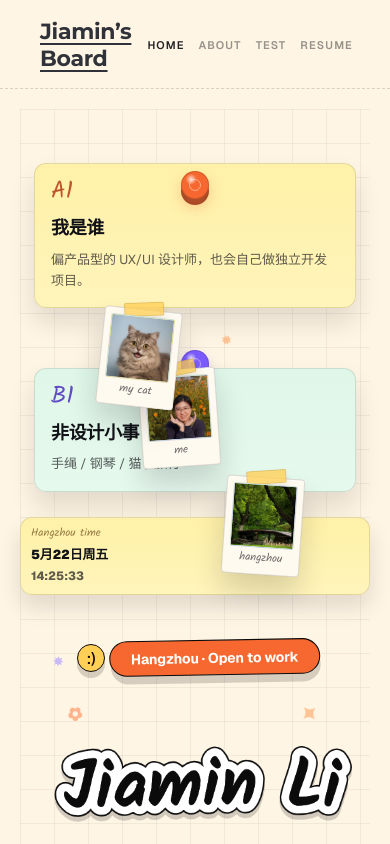
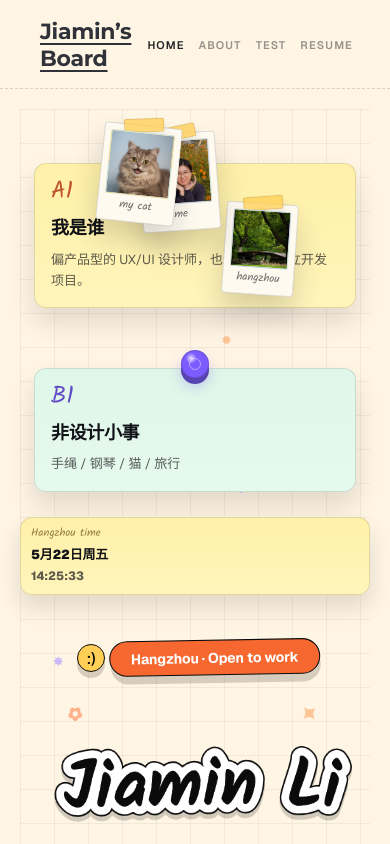
Before and after one commit to jaemin17/jaemin-portfolio, a Next.js app: page / in a window 390 px wide. Shown: the top 844 px of the page. Built offline with nearby package versions, Linux system fonts and the light colour scheme.

Commit message:
Fix homepage scatter polaroids overlapping the sticky header.
Scope polaroid top to polaroidPair only and use compact scatter offsets so photos sit just below the nav on large screens.

```diff
--- a/src/app/page.module.css
+++ b/src/app/page.module.css
@@ -100,6 +100,10 @@
   --polaroid-stack-offset: 60px;
   --cat-stack-offset: 30px;
   --right-cluster-offset: 56px;
+  --scatter-clear-below-header: 20px;
+  --scatter-top-cat: 20px;
+  --scatter-top-me: 26px;
+  --scatter-top-hangzhou: 96px;
   position: relative;
   z-index: 2;
   display: flow-root;
@@ -148,25 +152,25 @@
   }
 }
 
-.scatterMe {
+.middleScatter .scatterMe {
   --scatter-rotate: -5deg;
-  top: calc(188px + var(--top-cluster-offset) + var(--polaroid-stack-offset));
+  top: max(var(--scatter-top-me), var(--scatter-clear-below-header));
   left: clamp(120px, 4vw, 138px);
   z-index: 7;
   animation-delay: 240ms;
 }
 
-.scatterCat {
+.middleScatter .scatterCat {
   --scatter-rotate: 7deg;
-  top: calc(228px + var(--cat-stack-offset));
+  top: max(var(--scatter-top-cat), var(--scatter-clear-below-header));
   right: calc(clamp(148px, 7vw, 176px) + var(--right-cluster-offset));
   z-index: 8;
   animation-delay: 300ms;
 }
 
-.scatterHangzhou {
+.middleScatter .scatterHangzhou {
   --scatter-rotate: 5deg;
-  top: calc(340px + var(--top-cluster-offset) + var(--polaroid-stack-offset));
+  top: max(var(--scatter-top-hangzhou), calc(var(--scatter-clear-below-header) + 78px));
   left: clamp(216px, 14vw, 268px);
   right: auto;
   width: 108px;
@@ -530,9 +534,12 @@
   pointer-events: none;
 }
 
+.polaroidPair .polaroid {
+  top: 0;
+}
+
 .polaroid {
   position: absolute;
-  top: 0;
   width: 116px;
   margin: 0;
   padding: 9px 9px 15px;
@@ -1442,15 +1449,15 @@
     max-width: min(1520px, 100%);
   }
 
-  .scatterMe {
+  .middleScatter .scatterMe {
     left: clamp(132px, 6vw, 192px);
   }
 
-  .scatterCat {
+  .middleScatter .scatterCat {
     right: calc(clamp(160px, 8vw, 216px) + var(--right-cluster-offset));
   }
 
-  .scatterHangzhou {
+  .middleScatter .scatterHangzhou {
     left: clamp(256px, 16vw, 340px);
   }
 
@@ -1479,18 +1486,21 @@
     min-height: 1180px;
   }
 
-  .scatterMe {
-    top: calc(176px + var(--top-cluster-offset) + var(--polaroid-stack-offset));
+  .middleZone {
+    --scatter-top-cat: 22px;
+    --scatter-top-me: 28px;
+    --scatter-top-hangzhou: 100px;
+  }
+
+  .middleScatter .scatterMe {
     left: 120px;
   }
 
-  .scatterCat {
-    top: calc(220px + var(--cat-stack-offset));
+  .middleScatter .scatterCat {
     right: calc(148px + var(--right-cluster-offset));
   }
 
-  .scatterHangzhou {
-    top: calc(318px + var(--top-cluster-offset) + var(--polaroid-stack-offset));
+  .middleScatter .scatterHangzhou {
     left: 216px;
     right: auto;
   }
@@ -1549,22 +1559,26 @@
     width: 100px;
   }
 
-  .scatterMe {
+  .middleZone {
+    --scatter-clear-below-header: 18px;
+    --scatter-top-cat: 18px;
+    --scatter-top-me: 28px;
+    --scatter-top-hangzhou: 102px;
+  }
+
+  .middleScatter .scatterMe {
     --scatter-rotate: -4deg;
-    top: calc(148px + var(--top-cluster-offset) + var(--polaroid-stack-offset));
     left: 120px;
   }
 
-  .scatterCat {
+  .middleScatter .scatterCat {
     --scatter-rotate: 6deg;
-    top: calc(190px + var(--cat-stack-offset));
     right: calc(140px + var(--right-cluster-offset));
     z-index: 8;
   }
 
-  .scatterHangzhou {
+  .middleScatter .scatterHangzhou {
     --scatter-rotate: 4deg;
-    top: calc(292px + var(--top-cluster-offset) + var(--polaroid-stack-offset));
     bottom: auto;
     left: 212px;
     right: auto;
@@ -1824,23 +1838,27 @@
     padding: 6px 6px 10px;
   }
 
-  .scatterMe {
+  .middleZone {
+    --scatter-clear-below-header: 16px;
+    --scatter-top-cat: 16px;
+    --scatter-top-me: 24px;
+    --scatter-top-hangzhou: 88px;
+  }
+
+  .middleScatter .scatterMe {
     --scatter-rotate: -4deg;
-    top: calc(136px + var(--top-cluster-offset) + var(--polaroid-stack-offset));
     left: 120px;
   }
 
-  .scatterCat {
+  .middleScatter .scatterCat {
     --scatter-rotate: 6deg;
-    top: calc(170px + var(--cat-stack-offset));
     right: calc(136px + var(--right-cluster-offset));
     left: auto;
     z-index: 8;
   }
 
-  .scatterHangzhou {
+  .middleScatter .scatterHangzhou {
     --scatter-rotate: 4deg;
-    top: calc(244px + var(--top-cluster-offset) + var(--polaroid-stack-offset));
     bottom: auto;
     left: 204px;
     right: auto;
```
